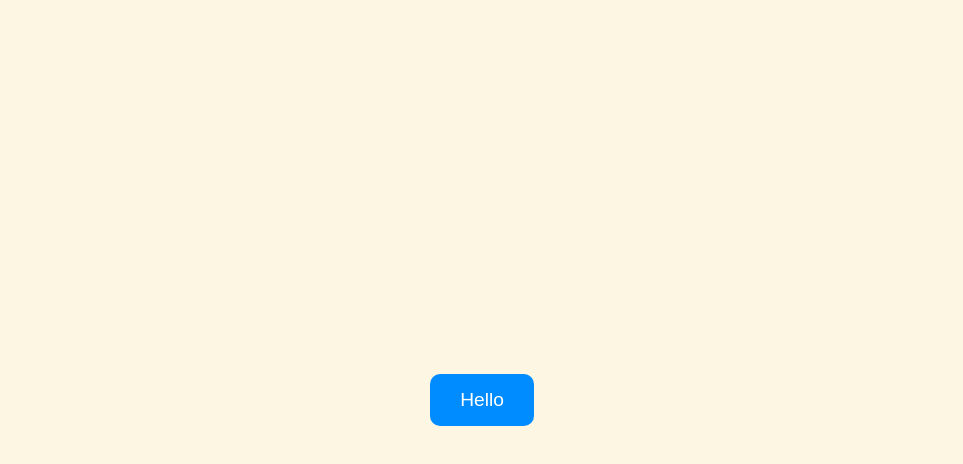
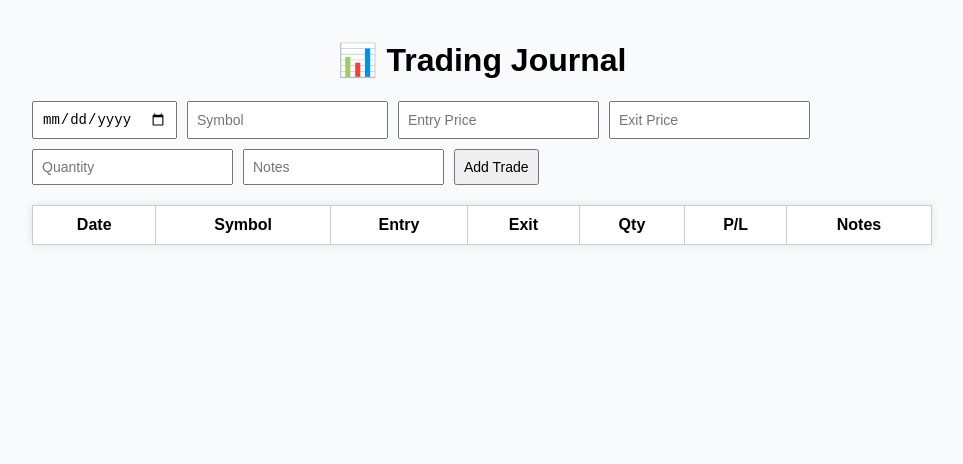
Before and after one commit to johnjitto-m/my-website, a plain HTML site: page index.html in a window 1280 px wide. Shown: the whole page, without its empty margins (158-1121 px from the left). Drawn offline with Linux system fonts and the light colour scheme.

Commit message:
Add trading journal

```diff
--- a/index.html
+++ b/index.html
@@ -2,12 +2,37 @@
 <html lang="en">
 <head>
   <meta charset="UTF-8" />
-  <title>Trader Surprise</title>
+  <meta name="viewport" content="width=device-width, initial-scale=1.0" />
+  <title>Trading Journal</title>
   <link rel="stylesheet" href="style.css" />
 </head>
 <body>
-  <button id="helloBtn">Hello</button>
-  <p id="message"></p>
+  <h1>📊 Trading Journal</h1>
+
+  <form id="tradeForm">
+    <input type="date" id="date" required />
+    <input type="text" id="symbol" placeholder="Symbol" required />
+    <input type="number" step="0.01" id="entry" placeholder="Entry Price" required />
+    <input type="number" step="0.01" id="exit" placeholder="Exit Price" required />
+    <input type="number" id="qty" placeholder="Quantity" required />
+    <input type="text" id="note" placeholder="Notes" />
+    <button type="submit">Add Trade</button>
+  </form>
+
+  <table>
+    <thead>
+      <tr>
+        <th>Date</th>
+        <th>Symbol</th>
+        <th>Entry</th>
+        <th>Exit</th>
+        <th>Qty</th>
+        <th>P/L</th>
+        <th>Notes</th>
+      </tr>
+    </thead>
+    <tbody id="journalBody"></tbody>
+  </table>
 
   <script src="script.js"></script>
 </body>
--- a/script.js
+++ b/script.js
@@ -1,3 +1,42 @@
-document.getElementById("helloBtn").addEventListener("click", function () {
-  document.getElementById("message").textContent = "hee hee celsia 😄";
+const form = document.getElementById("tradeForm");
+const journalBody = document.getElementById("journalBody");
+
+let trades = JSON.parse(localStorage.getItem("trades")) || [];
+
+function renderTrades() {
+  journalBody.innerHTML = "";
+  trades.forEach((trade) => {
+    const row = document.createElement("tr");
+    const pl = ((trade.exit - trade.entry) * trade.qty).toFixed(2);
+    row.innerHTML = `
+      <td>${trade.date}</td>
+      <td>${trade.symbol}</td>
+      <td>${trade.entry}</td>
+      <td>${trade.exit}</td>
+      <td>${trade.qty}</td>
+      <td>${pl}</td>
+      <td>${trade.note}</td>
+    `;
+    journalBody.appendChild(row);
+  });
+}
+
+form.addEventListener("submit", (e) => {
+  e.preventDefault();
+
+  const trade = {
+    date: document.getElementById("date").value,
+    symbol: document.getElementById("symbol").value.toUpperCase(),
+    entry: parseFloat(document.getElementById("entry").value),
+    exit: parseFloat(document.getElementById("exit").value),
+    qty: parseInt(document.getElementById("qty").value),
+    note: document.getElementById("note").value,
+  };
+
+  trades.push(trade);
+  localStorage.setItem("trades", JSON.stringify(trades));
+  renderTrades();
+  form.reset();
 });
+
+renderTrades();
--- a/style.css
+++ b/style.css
@@ -1,34 +1,36 @@
 body {
-  background-color: #fdf6e3;
-  font-family: 'Segoe UI', sans-serif;
-  display: flex;
-  justify-content: center;
-  align-items: center;
-  height: 100vh;
-  margin: 0;
+  font-family: Arial, sans-serif;
+  max-width: 900px;
+  margin: auto;
+  padding: 20px;
+  background: #f9fafb;
 }
 
-.container {
+h1 {
   text-align: center;
 }
 
-button {
-  background-color: #008cff;
-  color: white;
-  border: none;
-  padding: 15px 30px;
-  font-size: 1.2rem;
-  border-radius: 10px;
-  cursor: pointer;
-  transition: 0.3s;
+form {
+  display: flex;
+  flex-wrap: wrap;
+  gap: 10px;
+  margin-bottom: 20px;
 }
 
-button:hover {
-  background-color: #005bb5;
+form input, form button {
+  padding: 8px;
+  font-size: 14px;
 }
 
-#message {
-  margin-top: 20px;
-  font-size: 1.4rem;
-  color: #333;
+table {
+  width: 100%;
+  border-collapse: collapse;
+  background: white;
+  box-shadow: 0 0 8px rgba(0,0,0,0.1);
 }
+
+th, td {
+  border: 1px solid #ccc;
+  padding: 10px;
+  text-align: center;
+}
```
